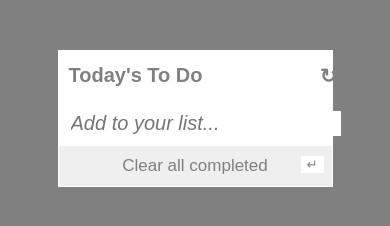
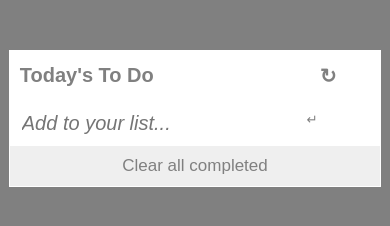
Before and after one commit to yegonkimutai/To-do-list, a website built with webpack: page src/index.html in a window 390 px wide. Built offline with nearby package versions, Linux system fonts and the light colour scheme.

Commit message:
:zap:Modify styles to fit responsiveness

```diff
--- a/src/style.css
+++ b/src/style.css
@@ -86,3 +86,9 @@ body {
 .clear:hover {
   cursor: pointer;
 }
+
+@media (max-width: 500px) {
+  .container{
+    width: 95%;
+  }
+}
```
